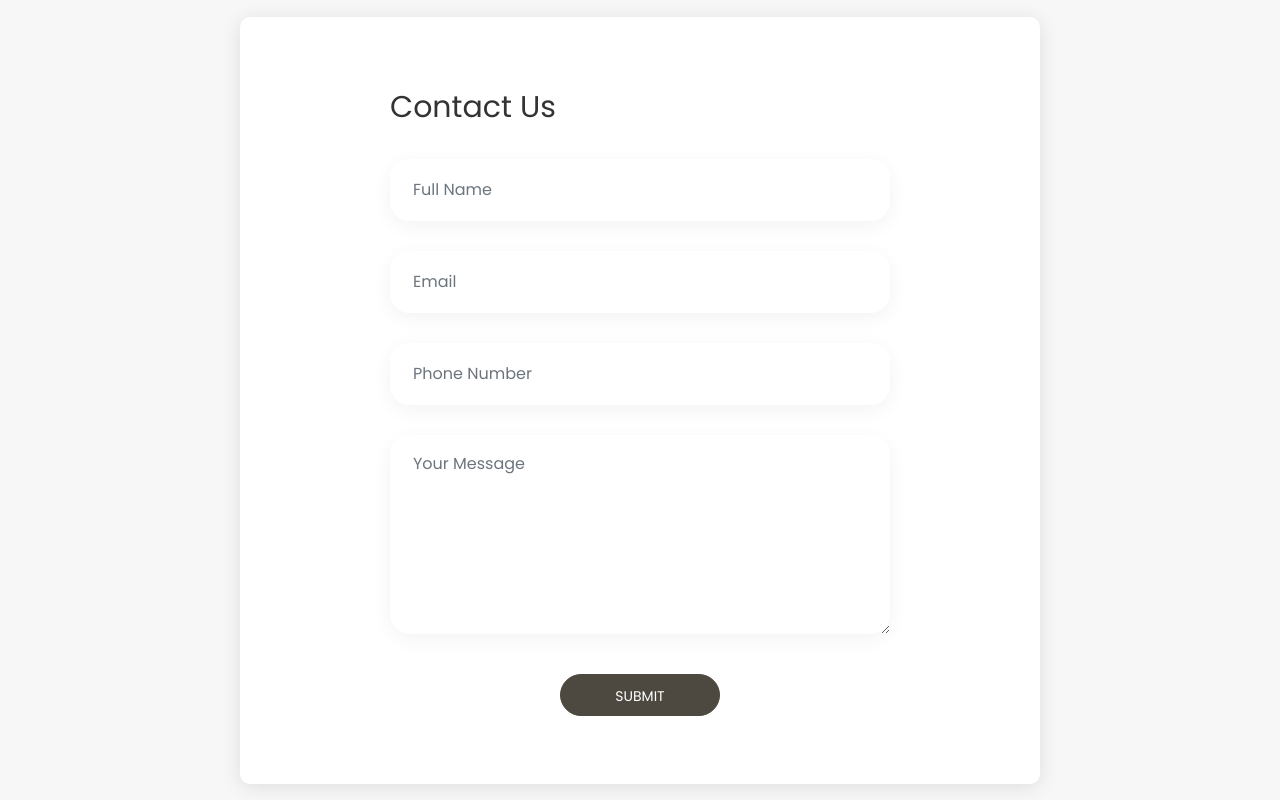
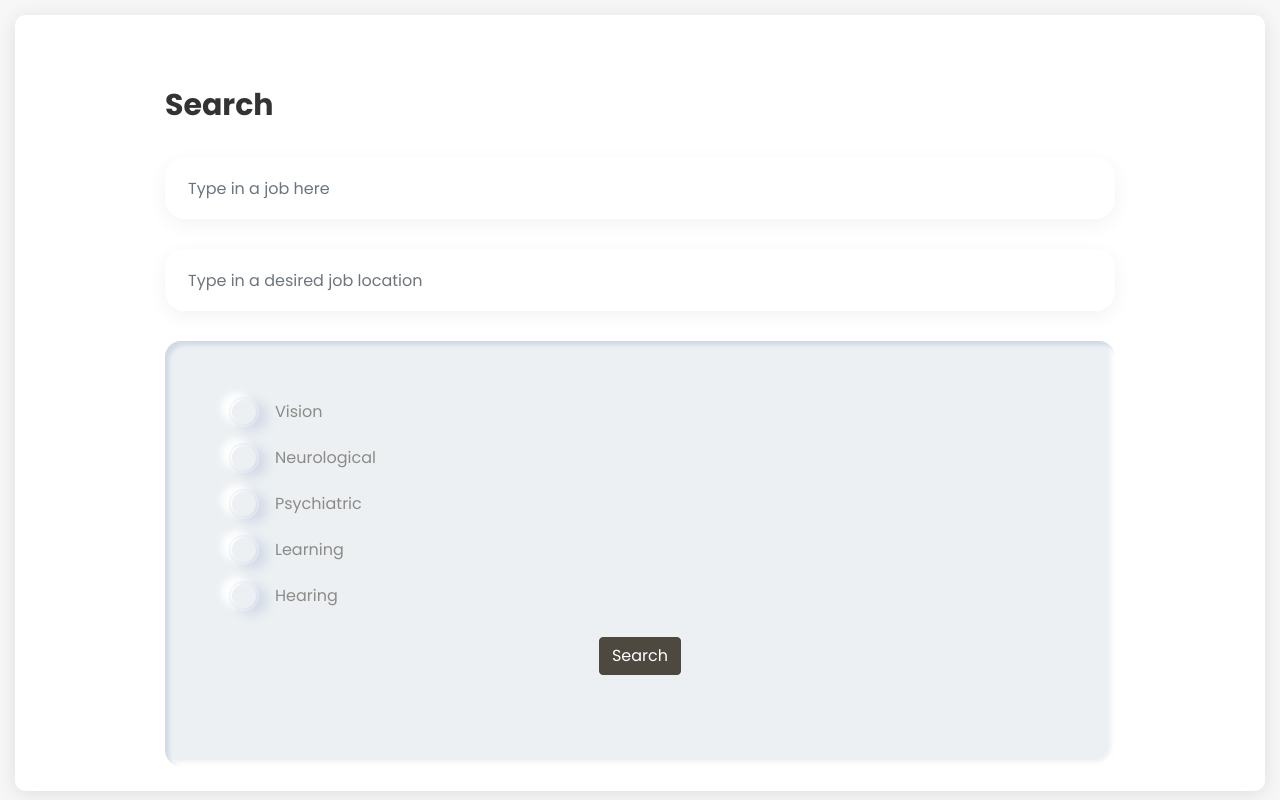
Before and after one commit to arnavs-0/dystic, a React (Create React App) app: page / in a window 1280 px wide. Shown: the top 800 px of the page. Built offline with nearby package versions, Linux system fonts and the light colour scheme.

Commit message:
Initial Search

```diff
--- a/src/App.js
+++ b/src/App.js
@@ -4,11 +4,12 @@ import './App.scss';
 // Common Components
 import Footer from "./Components/common/Footer";
 import Contact from './Components/Pages/Contact';
+import Search from './Components/other/home/Search';
 
 function App() {
   return (
     <div className="App">
-      <Contact />
+      <Search />
       <Footer />
     </div>
   );
--- /dev/null
+++ b/src/Components/other/home/Search.js
@@ -0,0 +1,74 @@
+import React, { Component } from 'react'
+import { Button, Form } from 'react-bootstrap'
+import '../../../Styles/Pages/Home/Search.scss'
+
+export class Search extends Component {
+    render() {
+        return (
+            <div className="container-search">
+            <div className="wrap-search">
+                <Form className="search-form">
+                    <span className="search-form-title"><strong>Search</strong></span>
+                    <div className="wrap-input">
+                        <Form.Group>
+                            <Form.Control className="input shadow-none" type="text" name="job" placeholder="Type in a job here" />
+                            <span className="focus-input"></span>
+                        </Form.Group>
+                    </div>
+                    <div className="wrap-input">
+                        <Form.Group>
+                            <Form.Control className="input shadow-none" type="text" name="location" placeholder="Type in a desired job location" />
+                            <span className="focus-input"></span>
+                        </Form.Group>
+                    </div>
+                    <div className="group">
+                         <div class="wrapper">
+                            <Form.Control className="state" type="checkbox" name="app" id="a" value="a" />
+                            <label class="label" for="a">
+                                    <div class="indicator"></div>
+                                    <span class="text">Vision</span>
+                            </label>
+                        </div>
+                        <div class="wrapper">
+                            <Form.Control className="state" type="checkbox" name="app" id="b" value="b" />
+                            <label class="label" for="b">
+                                    <div class="indicator"></div>
+                                    <span class="text">Neurological</span>
+                            </label>
+                        </div>
+                        <div class="wrapper">
+                            <Form.Control className="state" type="checkbox" name="app" id="c" value="c" />
+                            <label class="label" for="c">
+                                    <div class="indicator"></div>
+                                    <span class="text">Psychiatric</span>
+                            </label>
+                        </div>
+                        <div class="wrapper">
+                            <Form.Control className="state" type="checkbox" name="app" id="d" value="d" />
+                            <label class="label" for="d">
+                                    <div class="indicator"></div>
+                                    <span class="text">Learning</span>
+                            </label>
+                        </div>
+                        <div class="wrapper">
+                            <Form.Control className="state" type="checkbox" name="app" id="e" value="e" />
+                            <label class="label" for="e">
+                                    <div class="indicator"></div>
+                                    <span class="text">Hearing</span>
+                            </label>
+                        </div>
+                        <div className="container-search-form-btn">
+                        <Button className="contact-search-btn shadow-none">
+                            Search
+                        </Button>
+                    </div>
+                    </div>
+
+                </Form>
+            </div>
+        </div>
+        )
+    }
+}
+
+export default Search
--- /dev/null
+++ b/src/Styles/Pages/Home/Search.scss
@@ -0,0 +1,297 @@
+@import url('https://fonts.googleapis.com/css2?family=Poppins:wght@400;500;700&display=swap');
+  .container-search {
+    width: 100%;
+    min-height: 100vh;
+    display: -webkit-box;
+    display: -webkit-flex;
+    display: -moz-box;
+    display: -ms-flexbox;
+    display: flex;
+    flex-wrap: wrap;
+    justify-content: center;
+    align-items: center;
+    padding: 15px;
+    position: relative;
+    z-index: 1;
+  }
+  body{
+    font-family: 'Poppins', sans-serif;
+  }
+
+
+  .container-search::before {
+    content: "";
+    display: block;
+    position: absolute;
+    z-index: -1;
+    width: 100%;
+    height: 100%;
+    top: 0;
+    left: 0;
+    background: rgba(240, 240, 240, 0.5);
+    pointer-events: none;
+  }
+
+  .wrap-search {
+    width: 100%;
+    background: #fff;
+    border-radius: 10px;
+    overflow: hidden;
+    padding: 72px 150px 25px 150px;
+
+    box-shadow: 0 3px 20px 0px rgba(0, 0, 0, 0.1);
+    -moz-box-shadow: 0 3px 20px 0px rgba(0, 0, 0, 0.1);
+    -webkit-box-shadow: 0 3px 20px 0px rgba(0, 0, 0, 0.1);
+    -o-box-shadow: 0 3px 20px 0px rgba(0, 0, 0, 0.1);
+    -ms-box-shadow: 0 3px 20px 0px rgba(0, 0, 0, 0.1);
+  }
+
+
+  .search-form {
+    width: 100%;
+  }
+
+  .search-form-title {
+    display: block;
+    font-size: 30px;
+    font-family: 'Poppins';
+    color: #333333;
+    line-height: 1.2;
+    text-align: left;
+    padding-bottom: 34px;
+  }
+
+
+  .wrap-input {
+    width: 100%;
+    position: relative;
+    background-color: #fff;
+    border-radius: 20px;
+    margin-bottom: 30px;
+  }
+
+  .input {
+    display: block;
+    width: 100%;
+    background: transparent;
+    font-family: 'Poppins', sans-serif;
+    font-size: 16px;
+    color: #4b2354;
+    line-height: 1.2;
+    border: 0;
+  }
+
+  input.input {
+    height: 62px;
+    padding: 0 20px 0 23px;
+  }
+
+
+  textarea.input {
+    min-height: 199px;
+    padding: 19px 20px 0 23px;
+  }
+
+
+
+
+
+  .focus-input {
+    display: block;
+    position: absolute;
+    width: 100%;
+    height: 100%;
+    top: 0;
+    left: 0;
+    pointer-events: none;
+    border-radius: 20px;
+    box-shadow: 0 5px 20px 0px rgba(0, 0, 0, 0.05);
+    -moz-box-shadow: 0 5px 20px 0px rgba(0, 0, 0, 0.05);
+    -webkit-box-shadow: 0 5px 20px 0px rgba(0, 0, 0, 0.05);
+    -o-box-shadow: 0 5px 20px 0px rgba(0, 0, 0, 0.05);
+    -ms-box-shadow: 0 5px 20px 0px rgba(0, 0, 0, 0.05);
+
+    -webkit-transition: all 0.4s;
+    -o-transition: all 0.4s;
+    -moz-transition: all 0.4s;
+    transition: all 0.4s;
+  }
+
+  .input:focus + .focus-input {
+    box-shadow: 0 5px 20px 0px rgba(0, 0, 0, 0.15);
+    -moz-box-shadow: 0 5px 20px 0px rgba(0, 0, 0, 0.15);
+    -webkit-box-shadow: 0 5px 20px 0px rgba(0, 0, 0, 0.15);
+    -o-box-shadow: 0 5px 20px 0px rgba(0, 0, 0, 0.15);
+    -ms-box-shadow: 0 5px 20px 0px rgba(0, 0, 0, 0.15);
+  }
+
+
+  .container-search-form-btn {
+    display: -webkit-box;
+    display: -webkit-flex;
+    display: -moz-box;
+    display: -ms-flexbox;
+    display: flex;
+    flex-wrap: wrap;
+    justify-content: center;
+    padding-top: 10px;
+    padding-bottom: 43px;
+  }
+
+
+  .search-form-btn {
+    display: -webkit-box;
+    display: -webkit-flex;
+    display: -moz-box;
+    display: -ms-flexbox;
+    display: flex;
+    justify-content: center;
+    align-items: center;
+    padding: 0 20px;
+    min-width: 160px;
+    height: 42px;
+    background-color: #1A2E35;
+    border-radius: 21px;
+
+    font-family: 'Poppins', sans-serif;
+    font-size: 14px;
+    color: #fff;
+    line-height: 1;
+    text-transform: uppercase;
+    padding-top: 5px;
+    padding-bottom: 2px;
+
+    -webkit-transition: all 0.4s;
+    -o-transition: all 0.4s;
+    -moz-transition: all 0.4s;
+    transition: all 0.4s;
+
+    box-shadow: 0 10px 30px 0px rgba(26, 46, 53, 0.5);
+    -moz-box-shadow: 0 10px 30px 0px rgba(26, 46, 53, 0.5);
+    -webkit-box-shadow: 0 10px 30px 0px rgba(26, 46, 53, 0.5);
+    -o-box-shadow: 0 10px 30px 0px rgba(26, 46, 53, 0.5);
+    -ms-box-shadow: 0 10px 30px 0px rgba(26, 46, 53, 0.5);
+  }
+    .contact-form-btn:hover {
+    background-color:#000000 ;
+
+  }
+    .contact-form-btn:active {
+    background-color:#1A2E35 !important ;
+
+  }
+
+
+  @media (max-width: 768px) {
+    .wrap-contact {
+      padding: 72px 50px 25px 50px;
+    }
+  }
+
+  @media (max-width: 576px) {
+    .wrap-contact {
+      padding: 72px 15px 25px 15px;
+    }
+  }
+
+
+
+  .search-more {
+    font-family: SourceSansPro-Regular;
+    font-size: 16px;
+    color: #999999;
+    line-height: 1.5;
+    text-align: center;
+  }
+
+  .search-more-highlight {
+    color: #1A2E35;
+  }
+
+  //radio buttons
+
+  .group {
+    padding: 48px 64px;
+    border-radius: 16px;
+    background: #ecf0f3;
+    box-shadow:
+      4px 4px 4px 0px #d1d9e6 inset,
+      -4px -4px 4px 0px #ffffff inset;
+  }
+
+
+  .wrapper {
+    margin: 8px 0;
+  }
+
+  .state {
+    position: absolute;
+    top: 0;
+    right: 0;
+    opacity: 1e-5;
+    pointer-events: none;
+  }
+
+  .label {
+    display: inline-flex;
+    align-items: center;
+    cursor: pointer;
+    color: #394a56;
+  }
+
+  .text {
+    margin-left: 16px;
+    opacity: .6;
+    transition: opacity .2s linear, transform .2s ease-out;
+  }
+
+  .indicator {
+    position: relative;
+    border-radius: 50%;
+    height: 30px;
+    width: 30px;
+    box-shadow:
+      -8px -4px 8px 0px #ffffff,
+      8px 4px 12px 0px #d1d9e6;
+    overflow: hidden;
+  }
+
+  .indicator::before,
+  .indicator::after {
+    content: '';
+    position: absolute;
+    top: 10%;
+    left: 10%;
+    height: 80%;
+    width: 80%;
+    border-radius: 50%;
+  }
+
+  .indicator::before {
+    box-shadow:
+      -4px -2px 4px 0px #d1d9e6,
+      4px 2px 8px 0px #fff;
+  }
+
+  .indicator::after {
+    background-color: #ecf0f3;
+    box-shadow:
+      -4px -2px 4px 0px #fff,
+      4px 2px 8px 0px #d1d9e6;
+    transform: scale3d(1, 1, 1);
+    transition: opacity .25s ease-in-out, transform .25s ease-in-out;
+  }
+
+  .state:checked ~ .label .indicator::after {
+    transform: scale3d(.975, .975, 1) translate3d(0, 10%, 0);
+    opacity: 0;
+  }
+
+  .state:focus ~ .label .text {
+    transform: translate3d(8px, 0, 0);
+    opacity: 1;
+  }
+
+  .label:hover .text {
+    opacity: 1;
+  }
```
